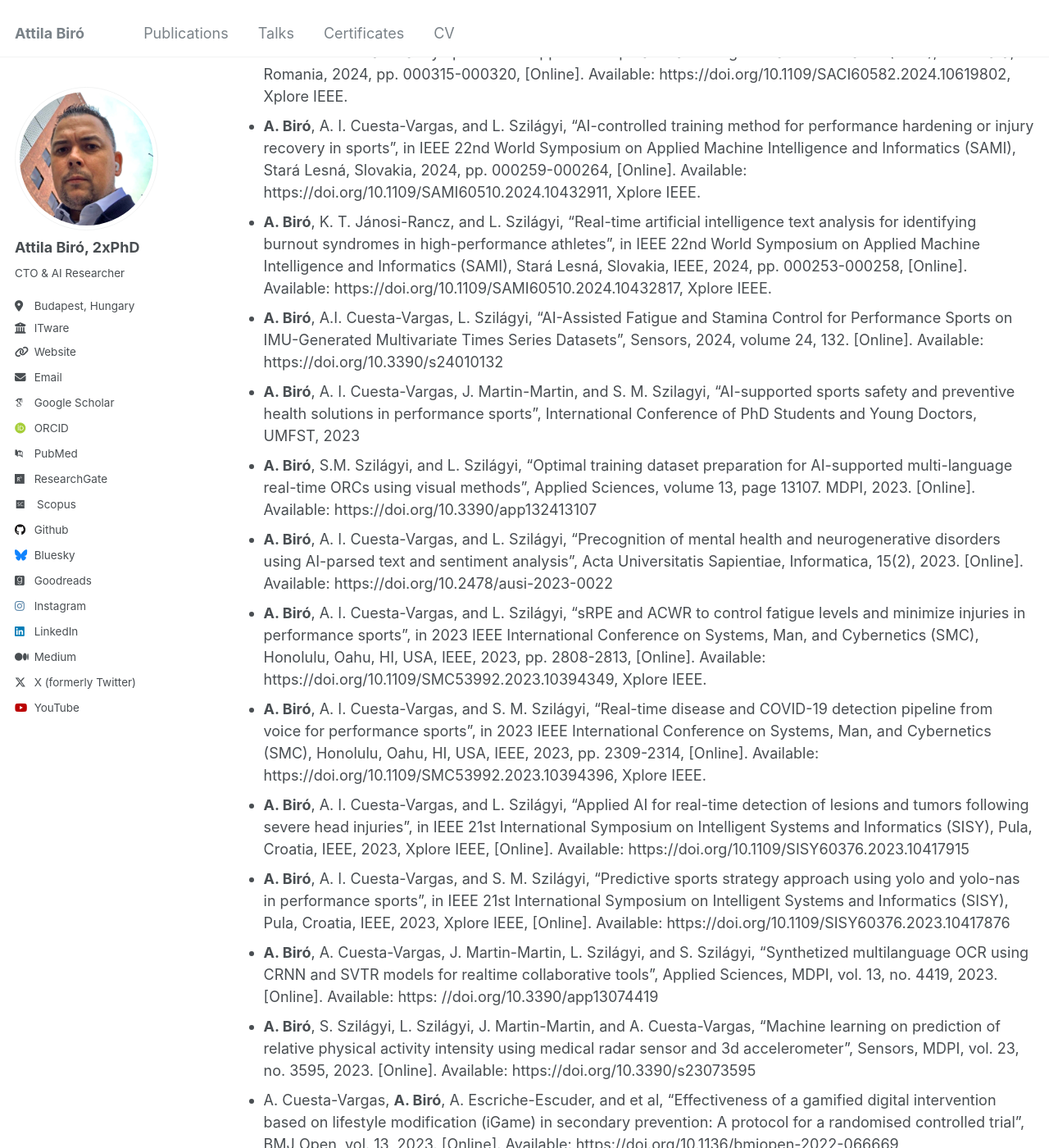
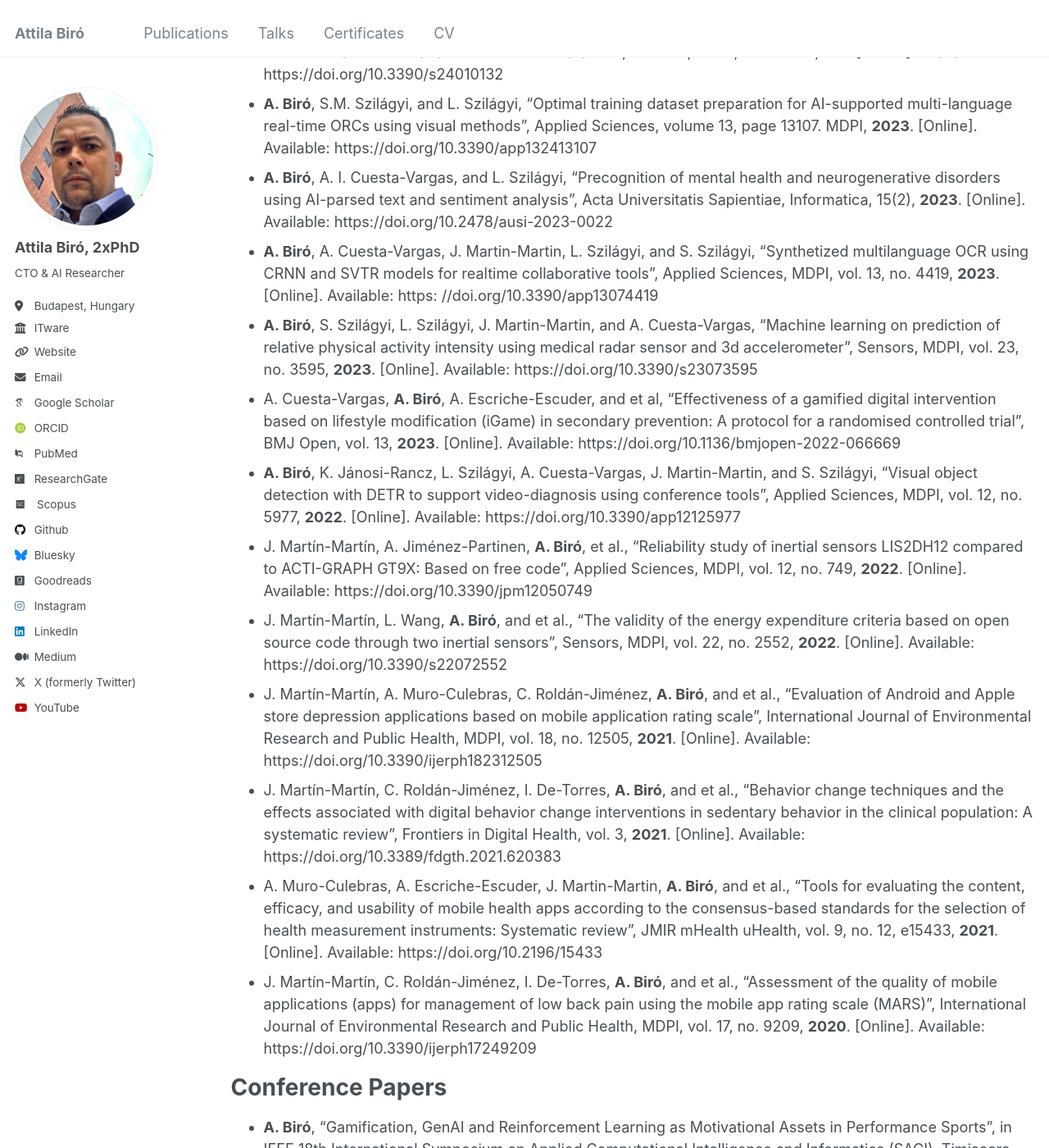
Before and after one commit to biroka/biroka.github.io, a Jekyll site: the page built from _pages/publications.md, in a window 1280 px wide and 1400 px high, scrolled down 282 px. Shown: the whole window at 82% size. Built offline with Jekyll 4.4.1, drawn with Linux system fonts in a browser that asks for light colours; some web fonts are replaced; some of the changed text lies outside the part shown.

Commit message:
Update publications.md

```diff
--- a/_pages/publications.md
+++ b/_pages/publications.md
@@ -10,30 +10,33 @@ References
 * You can also find my articles on <a href="{{site.author.googlescholar}}">my Google Scholar profile</a>.
 * You can check my papers <a href="https://www.attila.phd/papers">ordered yearly</a> here.
 
-Publications
+Journal Articles
 ======
-* **A. Biró**, "Gamification, GenAI and Reinforcement Learning as Motivational Assets in Performance Sports", in IEEE 18th International Symposium on Applied Computational Intelligence and Informatics (SACI), Timisoara, Romania, 2024,  pp. 000315-000320, [Online]. Available: https://doi.org/10.1109/SACI60582.2024.10619802, Xplore IEEE.
-* **A. Biró**, A. I. Cuesta-Vargas, and L. Szilágyi, “AI-controlled training method for performance hardening or injury recovery in sports”, in IEEE 22nd World Symposium on Applied Machine Intelligence and Informatics (SAMI), Stará Lesná, Slovakia, 2024, pp. 000259-000264, [Online]. Available: https://doi.org/10.1109/SAMI60510.2024.10432911, Xplore IEEE.
-* **A. Biró**, K. T. Jánosi-Rancz, and L. Szilágyi, “Real-time artificial intelligence text analysis for identifying burnout syndromes in high-performance athletes”, in IEEE 22nd World Symposium on Applied Machine Intelligence and Informatics (SAMI), Stará Lesná, Slovakia, IEEE, 2024, pp. 000253-000258, [Online]. Available: https://doi.org/10.1109/SAMI60510.2024.10432817, Xplore IEEE.
-* **A. Biró**, A.I. Cuesta-Vargas, L. Szilágyi, "AI-Assisted Fatigue and Stamina Control for Performance Sports on IMU-Generated Multivariate Times Series Datasets", Sensors, 2024, volume 24, 132. [Online]. Available: https://doi.org/10.3390/s24010132
-* **A. Biró**, A. I. Cuesta-Vargas, J. Martin-Martin, and S. M. Szilagyi, “AI-supported sports safety and preventive health solutions in performance sports”, International Conference of PhD Students and Young Doctors, UMFST, 2023
-* **A. Biró**, S.M. Szilágyi, and L. Szilágyi, "Optimal training dataset preparation for AI-supported multi-language real-time ORCs using visual methods", Applied Sciences, volume 13, page 13107. MDPI, 2023. [Online]. Available: https://doi.org/10.3390/app132413107
-* **A. Biró**, A. I. Cuesta-Vargas, and L. Szilágyi, "Precognition of mental health and neurogenerative disorders using AI-parsed text and sentiment analysis", Acta Universitatis Sapientiae, Informatica, 15(2), 2023. [Online]. Available: https://doi.org/10.2478/ausi-2023-0022
-* **A. Biró**, A. I. Cuesta-Vargas, and L. Szilágyi, “sRPE and ACWR to control fatigue levels and minimize injuries in performance sports”, in 2023 IEEE International Conference on Systems, Man, and Cybernetics (SMC), Honolulu, Oahu, HI, USA, IEEE, 2023, pp. 2808-2813, [Online]. Available: https://doi.org/10.1109/SMC53992.2023.10394349, Xplore IEEE.
-* **A. Biró**, A. I. Cuesta-Vargas, and S. M. Szilágyi, “Real-time disease and COVID-19 detection pipeline from voice for performance sports”, in 2023 IEEE International Conference on Systems, Man, and Cybernetics (SMC), Honolulu, Oahu, HI, USA, IEEE, 2023, pp. 2309-2314, [Online]. Available: https://doi.org/10.1109/SMC53992.2023.10394396, Xplore IEEE.
-* **A. Biró**, A. I. Cuesta-Vargas, and L. Szilágyi, “Applied AI for real-time detection of lesions and tumors following severe head injuries”, in IEEE 21st International Symposium on Intelligent Systems and Informatics (SISY), Pula, Croatia, IEEE, 2023, Xplore IEEE, [Online]. Available: https://doi.org/10.1109/SISY60376.2023.10417915
-* **A. Biró**, A. I. Cuesta-Vargas, and S. M. Szilágyi, “Predictive sports strategy approach using yolo and yolo-nas in performance sports”, in IEEE 21st International Symposium on Intelligent Systems and Informatics (SISY), Pula, Croatia, IEEE, 2023, Xplore IEEE, [Online]. Available: https://doi.org/10.1109/SISY60376.2023.10417876
-* **A. Biró**, A. Cuesta-Vargas, J. Martin-Martin, L. Szilágyi, and S. Szilágyi, “Synthetized multilanguage OCR using CRNN and SVTR models for realtime collaborative tools”, Applied Sciences, MDPI, vol. 13, no. 4419, 2023. [Online]. Available: https: //doi.org/10.3390/app13074419
-* **A. Biró**, S. Szilágyi, L. Szilágyi, J. Martin-Martin, and A. Cuesta-Vargas, “Machine learning on prediction of relative physical activity intensity using medical radar sensor and 3d accelerometer”, Sensors, MDPI, vol. 23, no. 3595, 2023. [Online]. Available: https://doi.org/10.3390/s23073595
-* A. Cuesta-Vargas, **A. Biró**, A. Escriche-Escuder, and et al, “Effectiveness of a gamified digital intervention based on lifestyle modification (iGame) in secondary prevention: A protocol for a randomised controlled trial”, BMJ Open, vol. 13, 2023. [Online]. Available: https://doi.org/10.1136/bmjopen-2022-066669
-* **A. Biró**, A. Cuesta-Vargas, J. Martin-Martin, and S. M. Szilagyi, “AI proxy in sports safety for multilingual collaborative video-diagnosis solutions”, in International Conference of PhD Students and Young Doctors, UMFST, 2022
-* **A. Biró**, K. Jánosi-Rancz, L. Szilágyi, A. Cuesta-Vargas, J. Martin-Martin, and S. Szilágyi, “Visual object detection with DETR to support video-diagnosis using conference tools”, Applied Sciences, MDPI, vol. 12, no. 5977, 2022. [Online]. Available: https://doi.org/10.3390/app12125977
-* J. Martín-Martín, A. Jiménez-Partinen, **A. Biró**, et al., “Reliability study of inertial sensors LIS2DH12 compared to ACTI-GRAPH GT9X: Based on free code”, Applied Sciences, MDPI, vol. 12, no. 749, 2022. [Online]. Available: https://doi.org/10.3390/jpm12050749
-* J. Martín-Martín, L. Wang, **A. Biró**, and et al., “The validity of the energy expenditure criteria based on open source code through two inertial sensors”, Sensors, MDPI, vol. 22, no. 2552, 2022. [Online]. Available: https://doi.org/10.3390/s22072552
-* **A. Biró**, K. T. Jánosi-Rancz, A. Cuesta-Vargas, J. Martin-Martin, and S. M. Szilagyi, “Applied ensemble learning methods and ML models to support multilingual, realtime distant diagnostics”, in International Conference of PhD Students and Young Doctors, UMFST, 2021
-* J. Martín-Martín, A. Muro-Culebras, C. Roldán-Jiménez, **A. Biró**, and et al., “Evaluation of Android and Apple store depression applications based on mobile application rating scale”, International Journal of Environmental Research and Public Health, MDPI, vol. 18, no. 12505, 2021. [Online]. Available: https://doi.org/10.3390/ijerph182312505
-* J. Martín-Martín, C. Roldán-Jiménez, I. De-Torres, **A. Biró**, and et al., “Behavior change techniques and the effects associated with digital behavior change interventions in sedentary behavior in the clinical population: A systematic review”, Frontiers in Digital Health, vol. 3, 2021. [Online]. Available: https://doi.org/10.3389/fdgth.2021.620383
-* A. Muro-Culebras, A. Escriche-Escuder, J. Martin-Martin, **A. Biró**, and et al., “Tools for evaluating the content, efficacy, and usability of mobile health apps according to the consensus-based standards for the selection of health measurement instruments: Systematic review”, JMIR mHealth uHealth, vol. 9, no. 12, e15433, 2021. [Online]. Available: https://doi.org/10.2196/15433
-* J. Martín-Martín, C. Roldán-Jiménez, I. De-Torres, **A. Biró**, and et al., “Assessment of the quality of mobile applications (apps) for management of low back pain using the mobile app rating scale (MARS)”, International Journal of Environmental Research and Public Health, MDPI, vol. 17, no. 9209, 2020. [Online]. Available: https://doi.org/10.3390/ijerph17249209
-* K. Ohno, M. Hiroura, and **A. Biró**, “Development of sake brewing entrepreneurs support system in Fukushima”, in IIEEJ International Workshop on Image Electronics and Visual Computing, Da Nang, Vietnam: IIEEJ, 2017
-* K. Ohno, H. Csilla, M. Hiroura, and **A. Biró**, “Manufacturing and market development of M2M/IoT product Kojimori with intercultural effort”, IPSJ SIG Report, vol. 2015-DC-98, no. 17, 2015
+* **A. Biró**, A.I. Cuesta-Vargas, L. Szilágyi, "AI-Assisted Fatigue and Stamina Control for Performance Sports on IMU-Generated Multivariate Times Series Datasets", Sensors, **2024**, volume 24, 132. [Online]. Available: https://doi.org/10.3390/s24010132
+* **A. Biró**, S.M. Szilágyi, and L. Szilágyi, "Optimal training dataset preparation for AI-supported multi-language real-time ORCs using visual methods", Applied Sciences, volume 13, page 13107. MDPI, **2023**. [Online]. Available: https://doi.org/10.3390/app132413107
+* **A. Biró**, A. I. Cuesta-Vargas, and L. Szilágyi, "Precognition of mental health and neurogenerative disorders using AI-parsed text and sentiment analysis", Acta Universitatis Sapientiae, Informatica, 15(2), **2023**. [Online]. Available: https://doi.org/10.2478/ausi-2023-0022
+* **A. Biró**, A. Cuesta-Vargas, J. Martin-Martin, L. Szilágyi, and S. Szilágyi, “Synthetized multilanguage OCR using CRNN and SVTR models for realtime collaborative tools”, Applied Sciences, MDPI, vol. 13, no. 4419, **2023**. [Online]. Available: https: //doi.org/10.3390/app13074419
+* **A. Biró**, S. Szilágyi, L. Szilágyi, J. Martin-Martin, and A. Cuesta-Vargas, “Machine learning on prediction of relative physical activity intensity using medical radar sensor and 3d accelerometer”, Sensors, MDPI, vol. 23, no. 3595, **2023**. [Online]. Available: https://doi.org/10.3390/s23073595
+* A. Cuesta-Vargas, **A. Biró**, A. Escriche-Escuder, and et al, “Effectiveness of a gamified digital intervention based on lifestyle modification (iGame) in secondary prevention: A protocol for a randomised controlled trial”, BMJ Open, vol. 13, **2023**. [Online]. Available: https://doi.org/10.1136/bmjopen-2022-066669
+* **A. Biró**, K. Jánosi-Rancz, L. Szilágyi, A. Cuesta-Vargas, J. Martin-Martin, and S. Szilágyi, “Visual object detection with DETR to support video-diagnosis using conference tools”, Applied Sciences, MDPI, vol. 12, no. 5977, **2022**. [Online]. Available: https://doi.org/10.3390/app12125977
+* J. Martín-Martín, A. Jiménez-Partinen, **A. Biró**, et al., “Reliability study of inertial sensors LIS2DH12 compared to ACTI-GRAPH GT9X: Based on free code”, Applied Sciences, MDPI, vol. 12, no. 749, **2022**. [Online]. Available: https://doi.org/10.3390/jpm12050749
+* J. Martín-Martín, L. Wang, **A. Biró**, and et al., “The validity of the energy expenditure criteria based on open source code through two inertial sensors”, Sensors, MDPI, vol. 22, no. 2552, **2022**. [Online]. Available: https://doi.org/10.3390/s22072552
+* J. Martín-Martín, A. Muro-Culebras, C. Roldán-Jiménez, **A. Biró**, and et al., “Evaluation of Android and Apple store depression applications based on mobile application rating scale”, International Journal of Environmental Research and Public Health, MDPI, vol. 18, no. 12505, **2021**. [Online]. Available: https://doi.org/10.3390/ijerph182312505
+* J. Martín-Martín, C. Roldán-Jiménez, I. De-Torres, **A. Biró**, and et al., “Behavior change techniques and the effects associated with digital behavior change interventions in sedentary behavior in the clinical population: A systematic review”, Frontiers in Digital Health, vol. 3, **2021**. [Online]. Available: https://doi.org/10.3389/fdgth.2021.620383
+* A. Muro-Culebras, A. Escriche-Escuder, J. Martin-Martin, **A. Biró**, and et al., “Tools for evaluating the content, efficacy, and usability of mobile health apps according to the consensus-based standards for the selection of health measurement instruments: Systematic review”, JMIR mHealth uHealth, vol. 9, no. 12, e15433, **2021**. [Online]. Available: https://doi.org/10.2196/15433
+* J. Martín-Martín, C. Roldán-Jiménez, I. De-Torres, **A. Biró**, and et al., “Assessment of the quality of mobile applications (apps) for management of low back pain using the mobile app rating scale (MARS)”, International Journal of Environmental Research and Public Health, MDPI, vol. 17, no. 9209, **2020**. [Online]. Available: https://doi.org/10.3390/ijerph17249209
+
+Conference Papers
+======
+* **A. Biró**, "Gamification, GenAI and Reinforcement Learning as Motivational Assets in Performance Sports", in IEEE 18th International Symposium on Applied Computational Intelligence and Informatics (SACI), Timisoara, Romania, **2024**,  pp. 000315-000320, [Online]. Available: https://doi.org/10.1109/SACI60582.2024.10619802, Xplore IEEE.
+* **A. Biró**, A. I. Cuesta-Vargas, and L. Szilágyi, “AI-controlled training method for performance hardening or injury recovery in sports”, in IEEE 22nd World Symposium on Applied Machine Intelligence and Informatics (SAMI), Stará Lesná, Slovakia, **2024**, pp. 000259-000264, [Online]. Available: https://doi.org/10.1109/SAMI60510.2024.10432911, Xplore IEEE.
+* **A. Biró**, K. T. Jánosi-Rancz, and L. Szilágyi, “Real-time artificial intelligence text analysis for identifying burnout syndromes in high-performance athletes”, in IEEE 22nd World Symposium on Applied Machine Intelligence and Informatics (SAMI), Stará Lesná, Slovakia, IEEE, **2024**, pp. 000253-000258, [Online]. Available: https://doi.org/10.1109/SAMI60510.2024.10432817, Xplore IEEE.
+* **A. Biró**, A. I. Cuesta-Vargas, J. Martin-Martin, and S. M. Szilagyi, “AI-supported sports safety and preventive health solutions in performance sports”, International Conference of PhD Students and Young Doctors, UMFST, **2023**
+* **A. Biró**, A. I. Cuesta-Vargas, and L. Szilágyi, “sRPE and ACWR to control fatigue levels and minimize injuries in performance sports”, in 2023 IEEE International Conference on Systems, Man, and Cybernetics (SMC), Honolulu, Oahu, HI, USA, IEEE, **2023**, pp. 2808-2813, [Online]. Available: https://doi.org/10.1109/SMC53992.2023.10394349, Xplore IEEE.
+* **A. Biró**, A. I. Cuesta-Vargas, and S. M. Szilágyi, “Real-time disease and COVID-19 detection pipeline from voice for performance sports”, in 2023 IEEE International Conference on Systems, Man, and Cybernetics (SMC), Honolulu, Oahu, HI, USA, IEEE, **2023**, pp. 2309-2314, [Online]. Available: https://doi.org/10.1109/SMC53992.2023.10394396, Xplore IEEE.
+* **A. Biró**, A. I. Cuesta-Vargas, and L. Szilágyi, “Applied AI for real-time detection of lesions and tumors following severe head injuries”, in IEEE 21st International Symposium on Intelligent Systems and Informatics (SISY), Pula, Croatia, IEEE, **2023**, Xplore IEEE, [Online]. Available: https://doi.org/10.1109/SISY60376.2023.10417915
+* **A. Biró**, A. I. Cuesta-Vargas, and S. M. Szilágyi, “Predictive sports strategy approach using yolo and yolo-nas in performance sports”, in IEEE 21st International Symposium on Intelligent Systems and Informatics (SISY), Pula, Croatia, IEEE, **2023**, Xplore IEEE, [Online]. Available: https://doi.org/10.1109/SISY60376.2023.10417876
+* **A. Biró**, A. Cuesta-Vargas, J. Martin-Martin, and S. M. Szilagyi, “AI proxy in sports safety for multilingual collaborative video-diagnosis solutions”, in International Conference of PhD Students and Young Doctors, UMFST, **2022**
+* **A. Biró**, K. T. Jánosi-Rancz, A. Cuesta-Vargas, J. Martin-Martin, and S. M. Szilagyi, “Applied ensemble learning methods and ML models to support multilingual, realtime distant diagnostics”, in International Conference of PhD Students and Young Doctors, UMFST, **2021**
+* K. Ohno, M. Hiroura, and **A. Biró**, “Development of sake brewing entrepreneurs support system in Fukushima”, in IIEEJ International Workshop on Image Electronics and Visual Computing, Da Nang, Vietnam: IIEEJ, **2017**
+* K. Ohno, H. Csilla, M. Hiroura, and **A. Biró**, “Manufacturing and market development of M2M/IoT product Kojimori with intercultural effort”, IPSJ SIG Report, vol. 2015-DC-98, no. 17, **2015**
```
